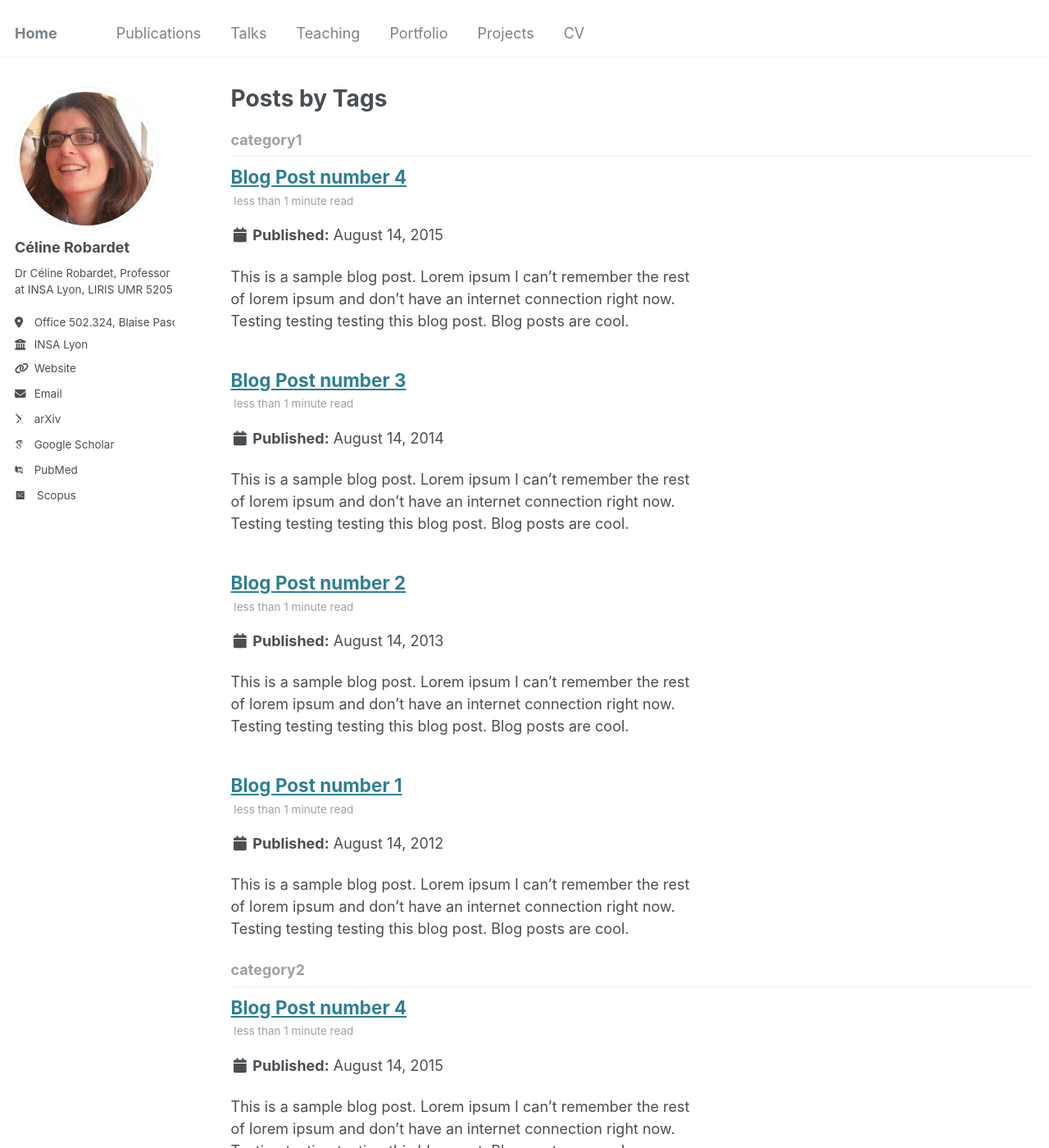
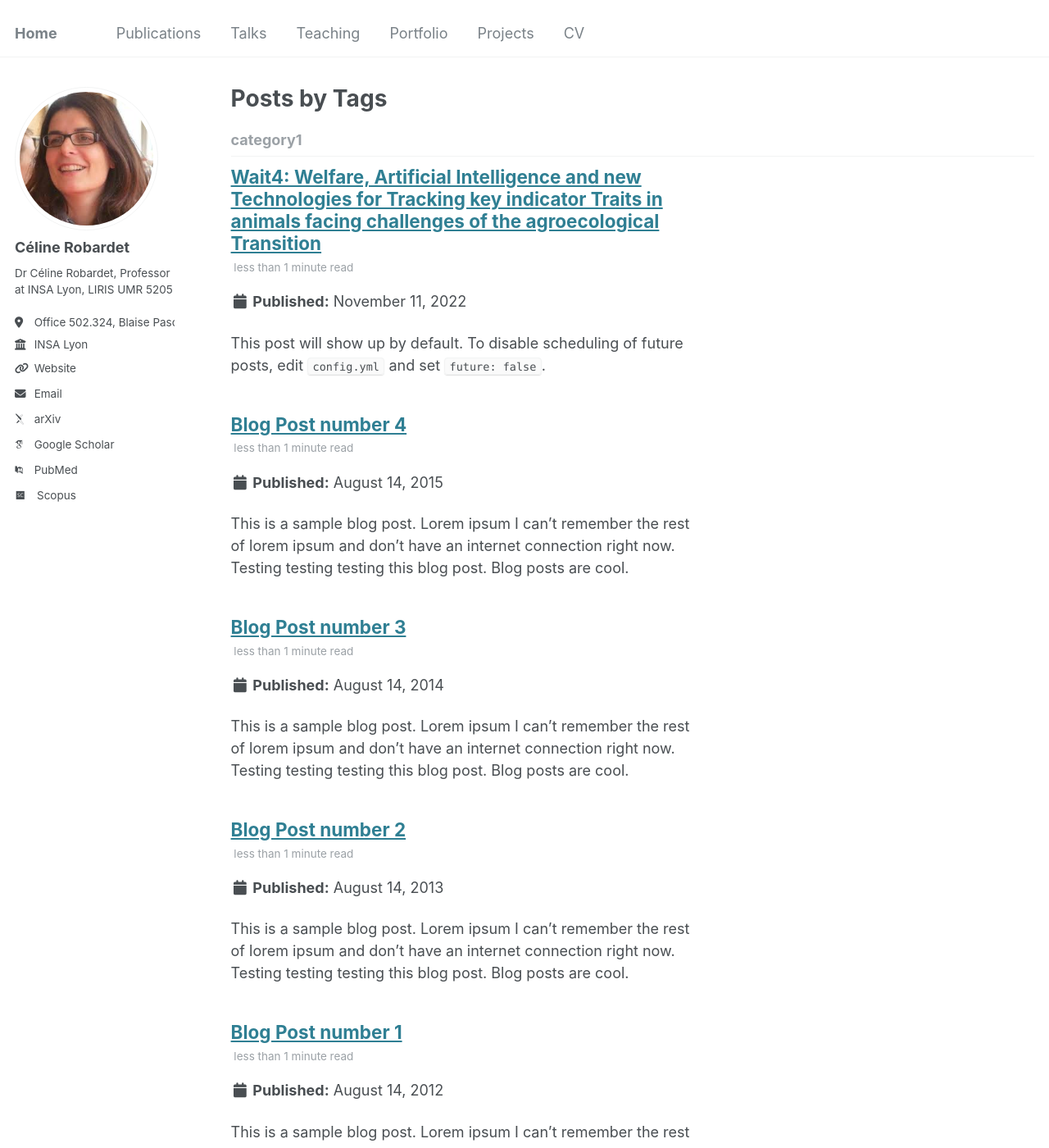
Before and after one commit to crobardet/crobardet.github.io, a Jekyll site: the page built from _pages/tag-archive.html, in a window 1280 px wide and 1400 px high. Shown: the whole window at 82% size. Built offline with Jekyll 4.4.1, drawn with Linux system fonts in a browser that asks for light colours; some web fonts are replaced; a file with an impossible date is left out; some of the changed text lies outside the part shown.

Commit message:
Update 2199-01-01-future-post.md

```diff
--- a/_posts/2199-01-01-future-post.md
+++ b/_posts/2199-01-01-future-post.md
@@ -1,6 +1,6 @@
 ---
 title: 'Wait4: Welfare, Artificial Intelligence and new Technologies for Tracking key indicator Traits in animals facing challenges of the agroecological Transition'
-date: #2022-2027
+date: 2022-11-11
 permalink: "https://anr.fr/ProjetIA-22-PEAE-0008"
 tags:
   - cool posts
```
